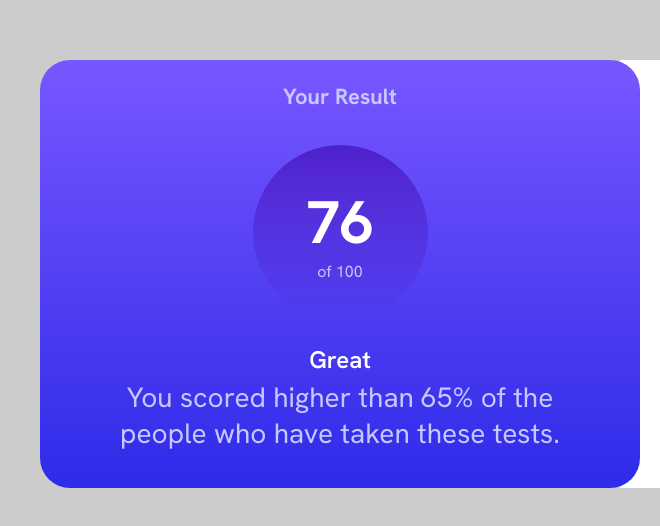
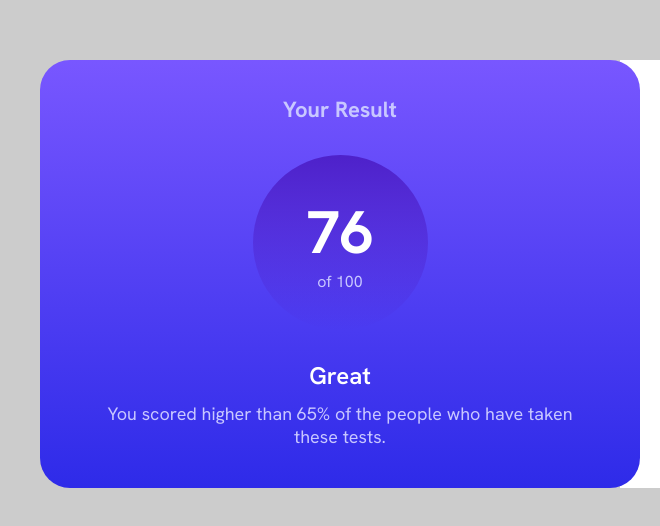
Before and after one commit to Macnur44/stats-preview-card-content, a plain HTML site: page index.html in a window 1280 px wide. Shown: the part 126-652 px from the top of the page, 0-660 px from the left. Drawn offline with Linux system fonts and the light colour scheme.

Commit message:
footer-text-change

```diff
--- a/css/style.css
+++ b/css/style.css
@@ -26,7 +26,7 @@ body {
   z-index: 9;
 }
 .your-result h1 {
-  margin: 20px 0px 10px 0px;
+  margin: 30px 0px 0px 0px;
   color: hsl(241, 100%, 89%);
   font-size: 22px;
 }
@@ -40,7 +40,7 @@ body {
   color: hsl(241, 100%, 89%);
 }
 .footer{
-  font-size: 28px ;
+  font-size: 18px ;
 
 }
 .static {
```
